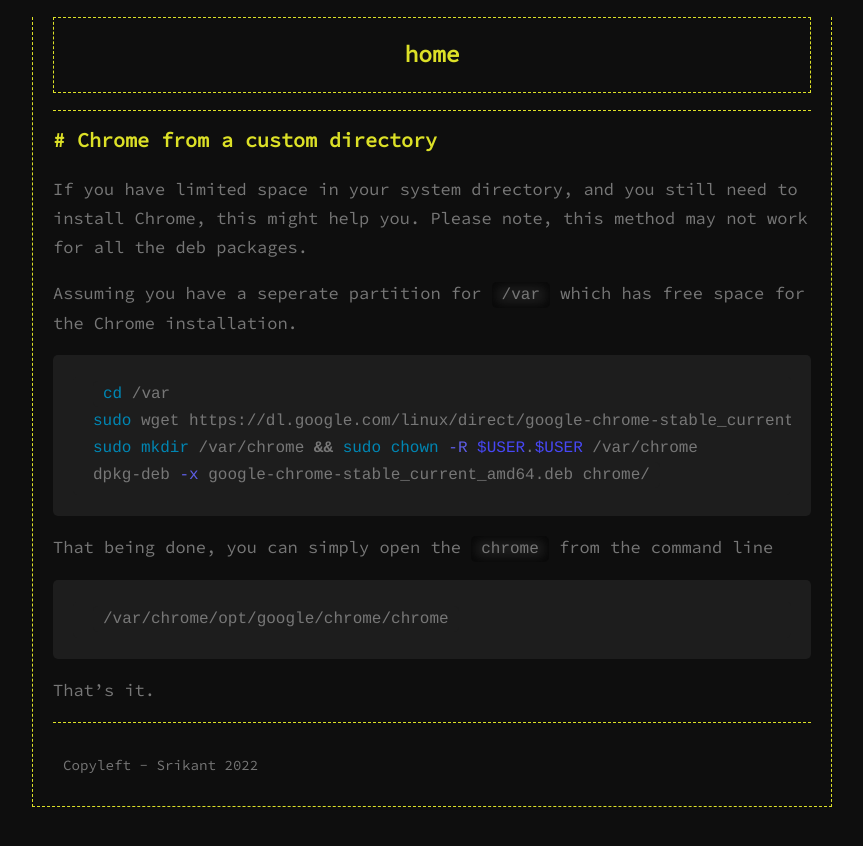
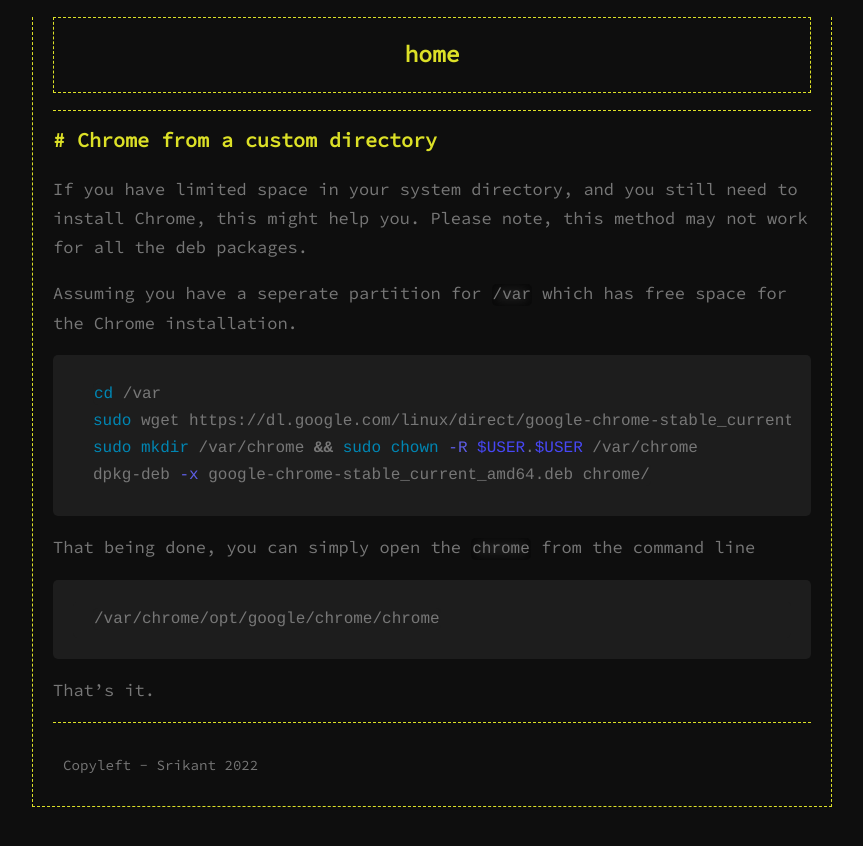
Before and after one commit to srikantpatnaik/srikantpatnaik.github.io, a Jekyll site: the page built from _posts/2022-07-12-install-chrome-to-custom-path.md, in a window 1280 px wide. Shown: the top 846 px of the page, without its empty margins (208-1071 px from the left). Built offline with Jekyll 4.4.1, drawn with Linux system fonts in a browser that asks for light colours; comment, search, counter and statistics services are not loaded.

Commit message:
fixed padding

```diff
--- a/_sass/_style.scss
+++ b/_sass/_style.scss
@@ -103,7 +103,7 @@
 code, pre {
     overflow: auto;
     font-size: 16px;
-    padding: 4px 10px;
+    padding: 2px 1px;
     border-radius: 5px;
     background-color: rgb(29, 29, 29);
     box-shadow: inset 0 0 10px #0a0a0a, inset 0 0 15px #000;
```
